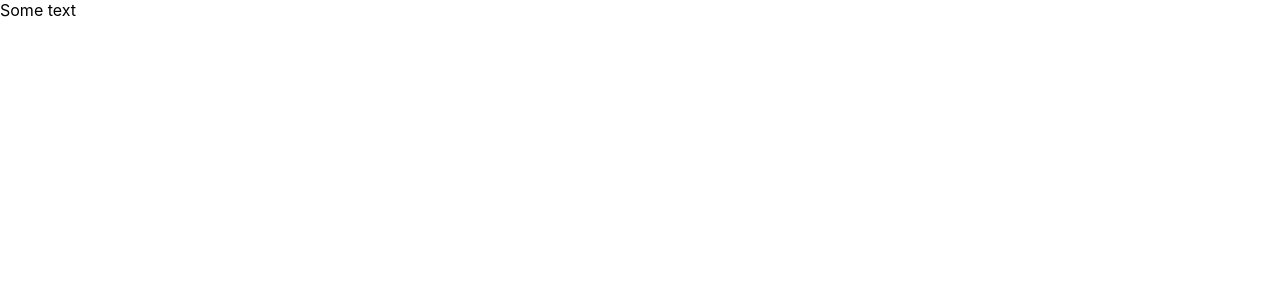
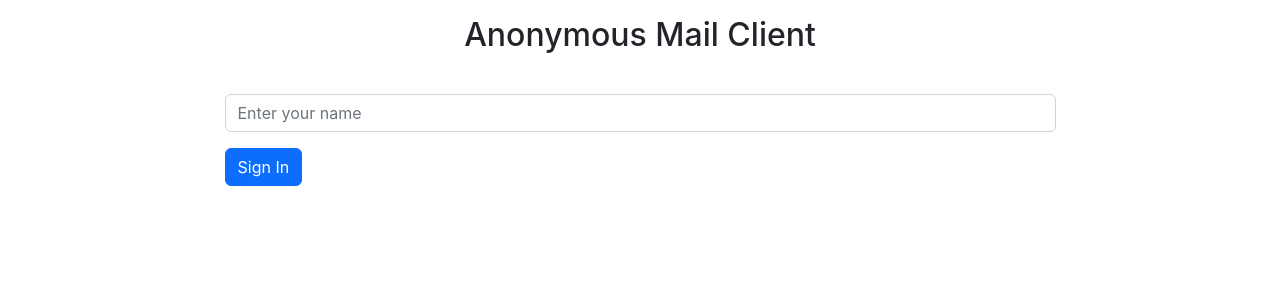
Before and after one commit to Dauhaliavets/mail-client-app, a React (Create React App) app: page / in a window 1280 px wide. Shown: the top 300 px of the page. Built offline with nearby package versions, Linux system fonts and the light colour scheme; no server answers.

Commit message:
feat: implement routing

```diff
--- a/src/components/App.tsx
+++ b/src/components/App.tsx
@@ -1,5 +1,24 @@
+import Container from 'react-bootstrap/esm/Container'
+import { BrowserRouter, Route, Routes } from 'react-router-dom'
+import { io } from 'socket.io-client'
+import { BASE_URL } from '../constants/baseUrl'
+import { Home } from './home/Home'
+import { SignIn } from './signIn/SignIn'
+
+const socket = io(BASE_URL)
+
 function App() {
-  return <div>{'Some text'}</div>
+  return (
+    <BrowserRouter>
+      <h2 className='p-3 d-flex justify-content-center'>Anonymous Mail Client</h2>
+      <Container className='p-3 d-flex justify-content-center'>
+        <Routes>
+          <Route path='/' element={<SignIn socket={socket} />}></Route>
+          <Route path='/home' element={<Home socket={socket} />}></Route>
+        </Routes>
+      </Container>
+    </BrowserRouter>
+  )
 }
 
 export default App
--- a/src/index.tsx
+++ b/src/index.tsx
@@ -1,5 +1,6 @@
 import React from 'react'
 import ReactDOM from 'react-dom/client'
+import 'bootstrap/dist/css/bootstrap.min.css'
 import './index.css'
 import App from './components/App'
 
```
